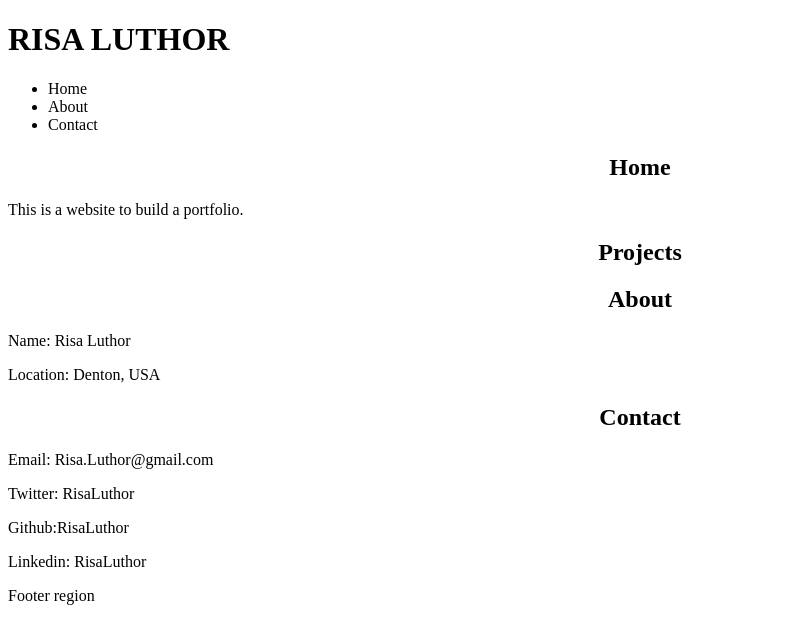
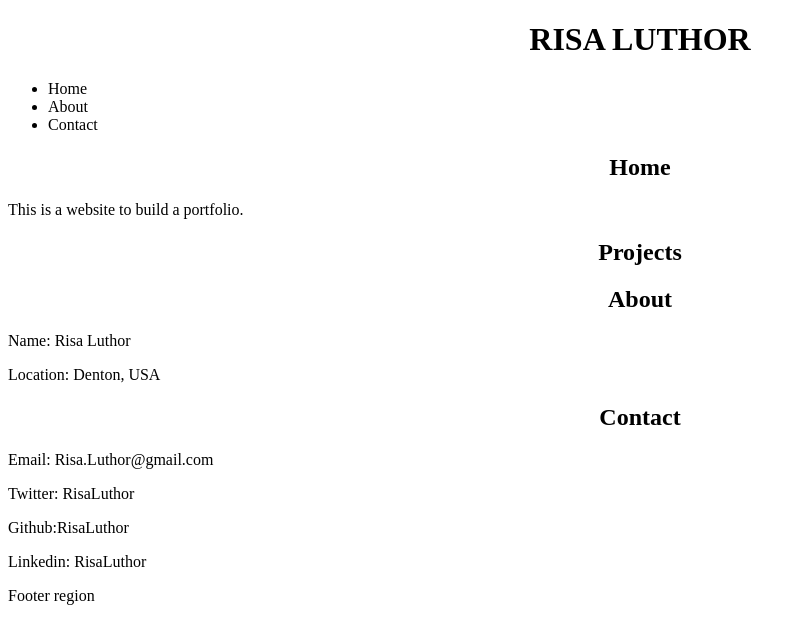
Before and after one commit to RisaLuthor/RisaLuthor.github.io-website, a plain HTML site: page index.html in a window 1280 px wide. Shown: the whole page, without its empty margins (0-806 px from the left). Drawn offline with Linux system fonts and the light colour scheme.

Commit message:
Changed the Main header to center location for presentation

```diff
--- a/index.html
+++ b/index.html
@@ -22,7 +22,7 @@
 
     <header id="header">
       <!-- insert logo.jgp -->
-      <h1>RISA LUTHOR</h1>
+      <h1><center>RISA LUTHOR</h1></center>
 
       <!-- Menu link fragment -->
       <ul class="Main-Menu">
```
